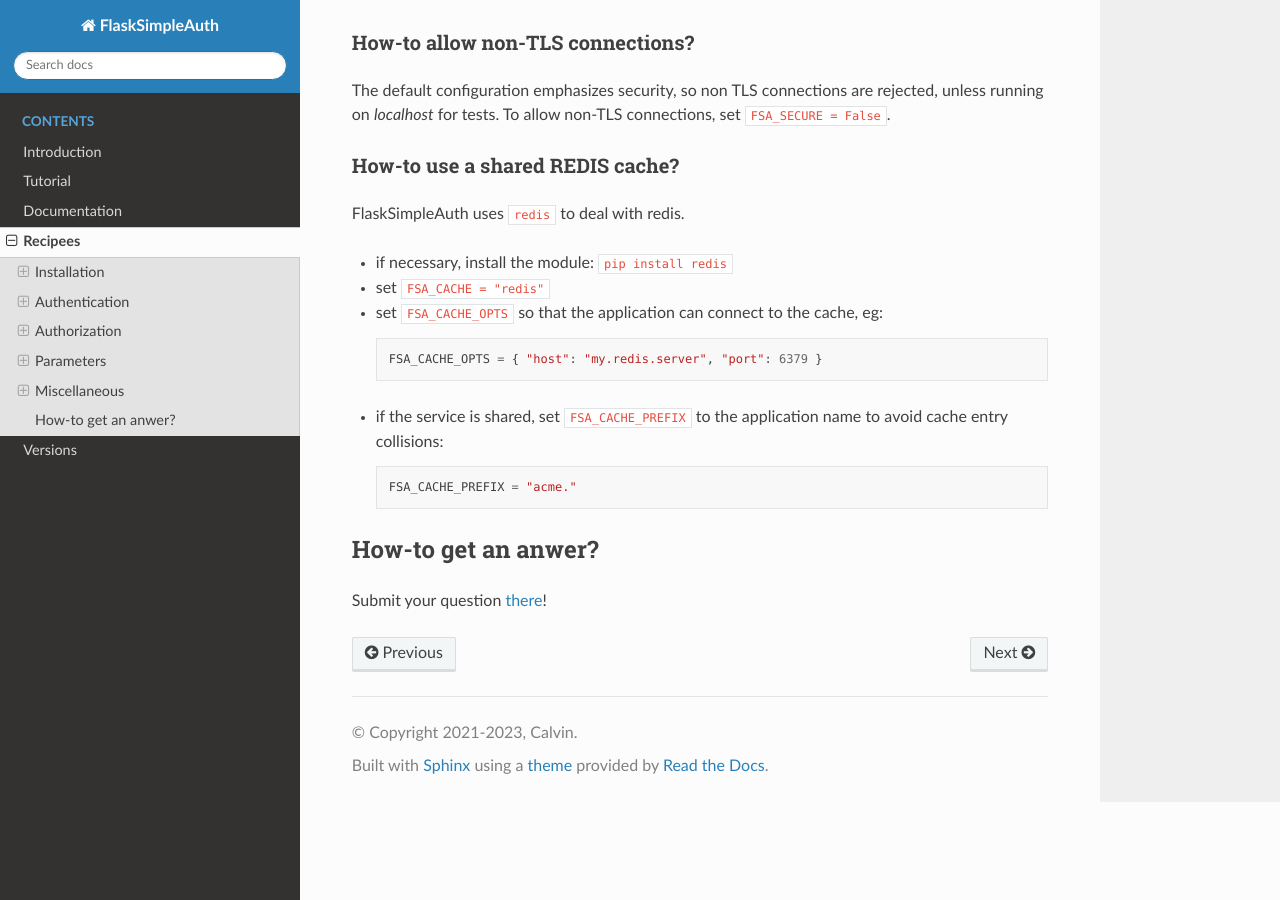
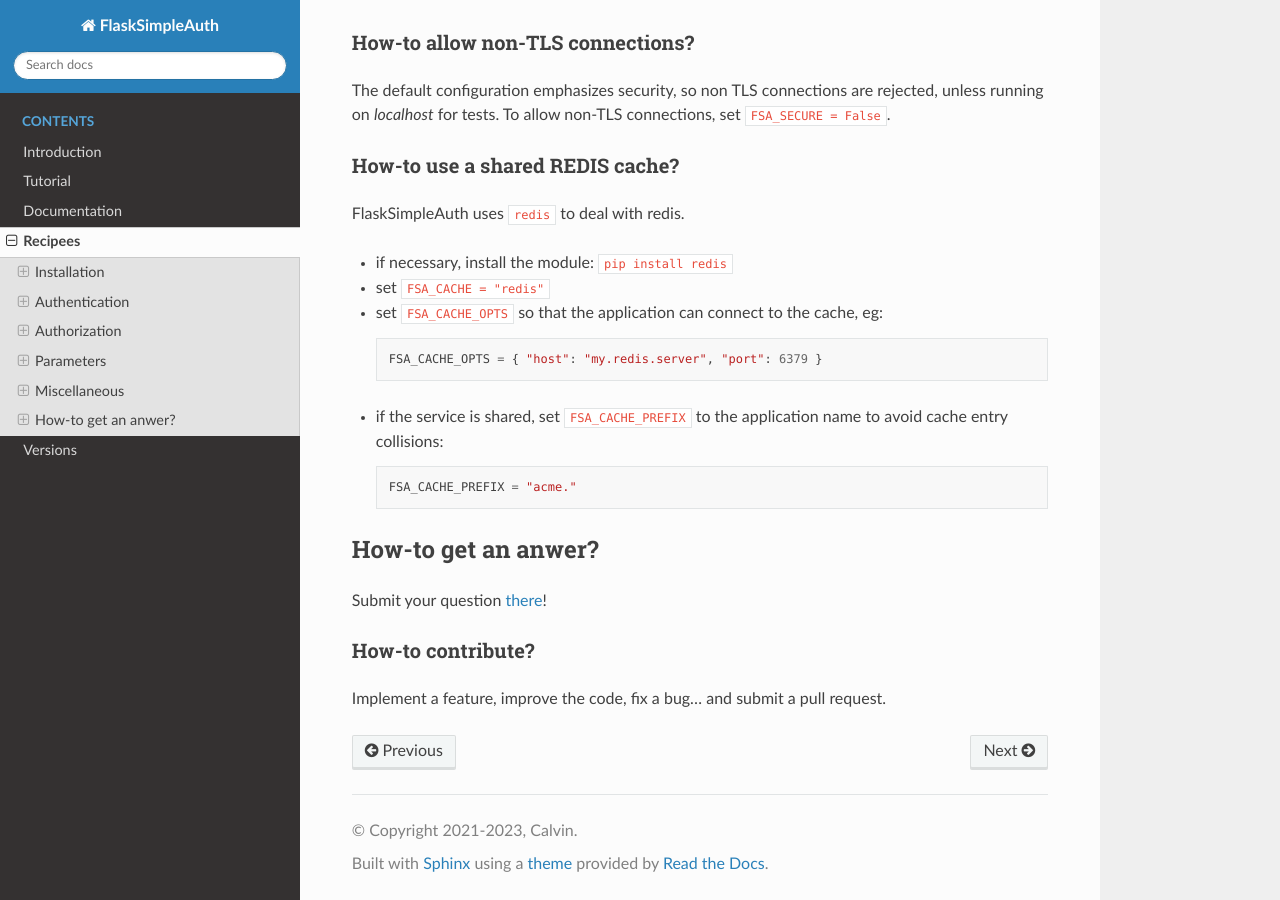
Before and after one commit to zx80/flask-simple-auth, a Sphinx documentation site: the page built from docs/RECIPEES.md, in a window 1280 px wide and 900 px high, scrolled down 6033 px. Built offline with Sphinx 7.4.7 and the Read the Docs theme 2.0.0, drawn with Linux system fonts in a browser that asks for light colours; pages that are not in the unit, such as notebooks, are missing from menus.

Commit message:
+ contribute

```diff
--- a/docs/RECIPEES.md
+++ b/docs/RECIPEES.md
@@ -323,3 +323,7 @@
 ## How-to get an anwer?
 
 Submit your question [there](https://github.com/zx80/flask-simple-auth/issues)!
+
+### How-to contribute?
+
+Implement a feature, improve the code, fix a bug… and submit a pull request.
```
